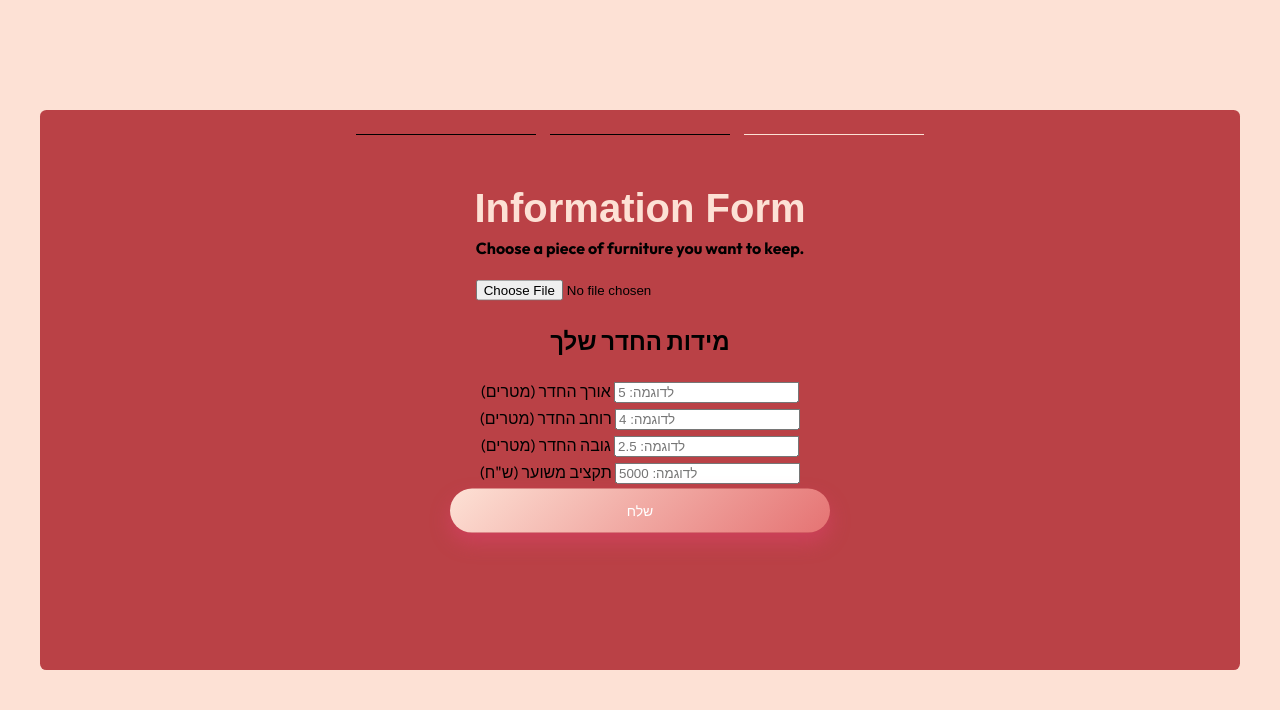
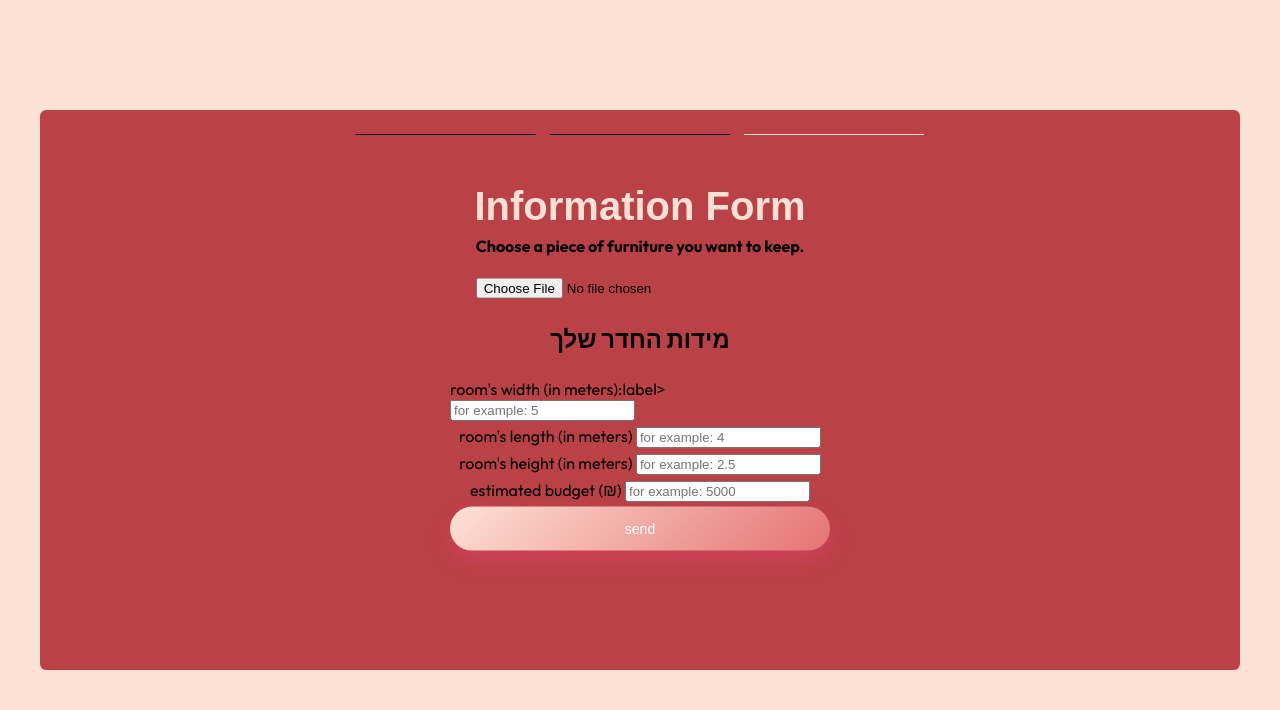
Before and after one commit to LiaCohen-sketch/room-design, a Flask app: page /pinkM in a window 1280 px wide. Shown: the part 90-800 px from the top of the page. Run offline with Flask 3, Linux system fonts and the light colour scheme; some web fonts are replaced.

Commit message:
adsfbdfbdfb

```diff
--- a/templates/page3.html
+++ b/templates/page3.html
@@ -67,23 +67,23 @@
 <br>
 <img id="preview" src=""  style="display:none;"></div><h2>מידות החדר שלך</h2>
   <div class="form-group">
-    <label for="length">אורך החדר (מטרים)</label>
-    <input type="number" id="length" placeholder="לדוגמה: 5">
+    <label for="length">room's width (in meters):label>
+    <input type="number" id="length" placeholder="for example: 5">
   </div>
   <div class="form-group">
-    <label for="width">רוחב החדר (מטרים)</label>
-    <input type="number" id="width" placeholder="לדוגמה: 4">
+    <label for="width"> room's length (in meters)</label>
+    <input type="number" id="width" placeholder="for example: 4">
   </div>
   <div class="form-group">
-    <label for="height">גובה החדר (מטרים)</label>
-    <input type="number" id="height" placeholder="לדוגמה: 2.5">
+    <label for="height">room's height (in meters)</label>
+    <input type="number" id="height" placeholder="for example: 2.5">
   </div>
   <div class="form-group">
-    <label for="budget">תקציב משוער (ש"ח)</label>
-    <input type="number" id="budget" placeholder="לדוגמה: 5000">
+    <label for="budget">estimated budget (₪)</label>
+    <input type="number" id="budget" placeholder="for example: 5000">
   </div>
 
-  <button class="btn"  onclick="submitForm()">שלח</button></div>
+  <button class="btn"  onclick="submitForm()">send</button></div>
 
     </div>
 
```
